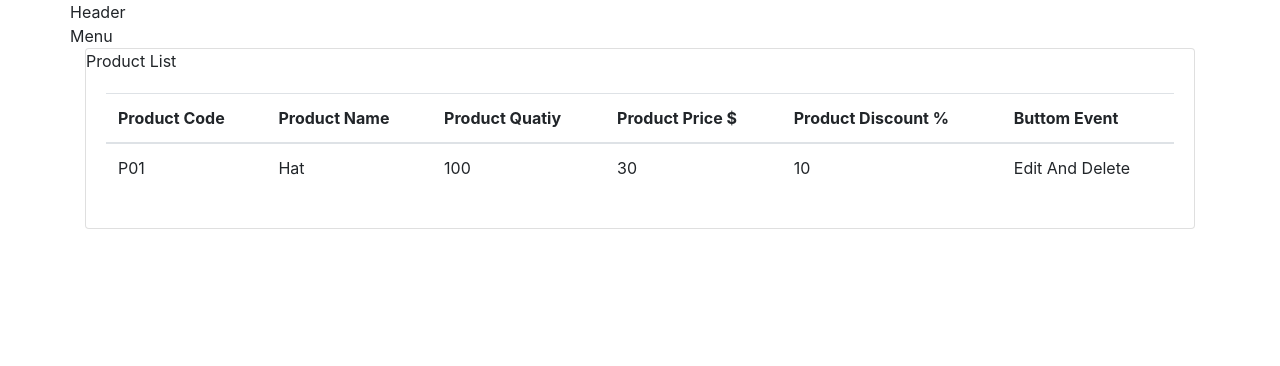
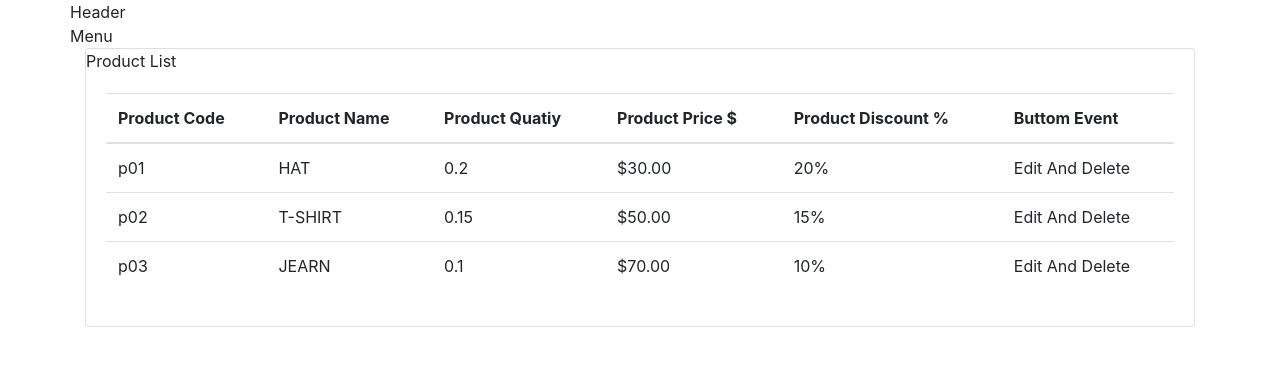
Before and after one commit to phuocnehihi1/ProjectShopAngular, an Angular app in the folder ProjectShopAngular/: page / in a window 1280 px wide. Shown: the top 366 px of the page. Built offline with nearby package versions, Linux system fonts and the light colour scheme.

Commit message:
add anyone in class product

```diff
--- a/ProjectShopAngular/src/app/common/product.ts
+++ b/ProjectShopAngular/src/app/common/product.ts
@@ -2,17 +2,18 @@ export class Product {
 
   productCode:string;
   productName:string;
-  productQuatity:number;
+  productQuatiy:number;
   productPrice:number;
   productDiscount:number;
 
-  constructor(productCode:string,productName:string,productQuatity:number,productPrice:number,productDiscount:number){
+
+
+  constructor(productCode:string,productName:string,productQuatiy:number,productPrice:number,productDiscount:number){
       this.productCode = productCode;
       this.productName = productName;
-      this.productQuatity = productQuatity;
+      this.productQuatiy = productQuatiy;
       this.productPrice = productPrice;
       this.productDiscount = productDiscount;
-
   }
 
 }
--- a/ProjectShopAngular/src/app/components/product-list/product-list.component.html
+++ b/ProjectShopAngular/src/app/components/product-list/product-list.component.html
@@ -16,12 +16,12 @@
         </tr>
       </thead>
       <tbody>
-        <tr>
-          <td scope="row">P01</td>
-          <td>Hat</td>
-          <td>100</td>
-          <td>30</td>
-          <td>10</td>
+        <tr *ngFor="let product of Products">
+          <td scope="row">{{product.productCode | lowercase }}</td>
+          <td>{{product.productName| uppercase}}</td>
+          <td>{{product.productDiscount}}</td>
+          <td>{{product.productPrice | currency:'USD':true:'1.2-2'}}</td>
+          <td>{{product.productDiscount | percent:'1.0-0'}}</td>
           <td>Edit And Delete</td>
         </tr>
 
--- a/ProjectShopAngular/src/app/components/product-list/product-list.component.ts
+++ b/ProjectShopAngular/src/app/components/product-list/product-list.component.ts
@@ -9,9 +9,9 @@ import { Product } from 'src/app/common/product';
 export class ProductListComponent implements OnInit {
 
   Products: Product[] =[
-  new Product('P01','Hat'),
-  new Product('P02','T-Shirt'),
-  new Product('P03','Jearn')
+  new Product('P01','Hat',100,30,0.2),
+  new Product('P02','T-Shirt',100,50,0.15),
+  new Product('P03','Jearn',300,70,0.1)
 
   ]
 
--- /dev/null
+++ b/ProjectShopAngular/src/app/components/productdetail/productdetail.component.html
@@ -0,0 +1,3 @@
+<p>
+  productdetail works!
+</p>
```
Also changed, not shown: ProjectShopAngular/src/app/components/productdetail/productdetail.component.ts (added, +15 -0 lines), ProjectShopAngular/src/app/components/productdetail/productdetail.component.css (added), 1 other file (tests, documents, lock files or other folders).
